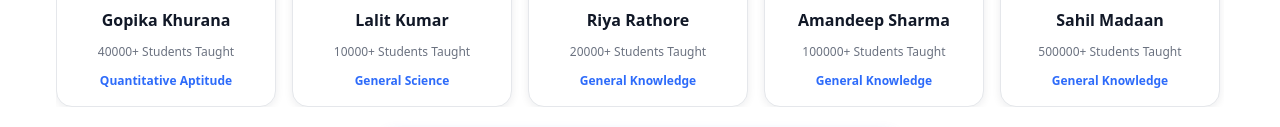
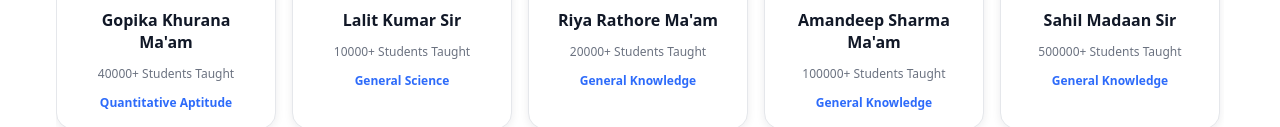
Before and after one commit to PavanShiva7730/railwayfaculty, a plain HTML site: page index.html in a window 1280 px wide. Shown: the part 269-396 px from the top of the page. Drawn offline with Linux system fonts and the light colour scheme.

Commit message:
Update index.html

```diff
--- a/index.html
+++ b/index.html
@@ -187,7 +187,7 @@
   <div class="teacher-photo">
     <img src="//cdn.testbook.com/resources/productionimages/Gopika-Super_All_1669814351.png">
   </div>
-  <h3 class="teacher-name">Gopika Khurana</h3>
+  <h3 class="teacher-name">Gopika Khurana Ma'am</h3>
   <p class="teacher-stats">40000+ Students Taught</p>
   <span class="teacher-subject">Quantitative Aptitude</span>
 </div>
@@ -197,7 +197,7 @@
   <div class="teacher-photo">
     <img src="//cdn.testbook.com/resources/productionimages/Lalit%20Rajput%20%281%29_All_1705661744.png">
   </div>
-  <h3 class="teacher-name">Lalit Kumar</h3>
+  <h3 class="teacher-name">Lalit Kumar Sir</h3>
   <p class="teacher-stats">10000+ Students Taught</p>
   <span class="teacher-subject">General Science</span>
 </div>
@@ -207,7 +207,7 @@
   <div class="teacher-photo">
     <img src="//cdn.testbook.com/resources/productionimages/riya_mam_new-removebg-preview_All_1736517103-removebg-preview_All_1747654781.png">
   </div>
-  <h3 class="teacher-name">Riya Rathore</h3>
+  <h3 class="teacher-name">Riya Rathore Ma'am</h3>
   <p class="teacher-stats">20000+ Students Taught</p>
   <span class="teacher-subject">General Knowledge</span>
 </div>
@@ -217,7 +217,7 @@
   <div class="teacher-photo">
     <img src="//cdn.testbook.com/resources/productionimages/image%20%2873%291_All_1691754075.png">
   </div>
-  <h3 class="teacher-name">Amandeep Sharma</h3>
+  <h3 class="teacher-name">Amandeep Sharma Ma'am</h3>
   <p class="teacher-stats">100000+ Students Taught</p>
   <span class="teacher-subject">General Knowledge</span>
 </div>
@@ -227,7 +227,7 @@
   <div class="teacher-photo">
     <img src="//cdn.testbook.com/resources/productionimages/DSC08180__1_-removebg-preview_All_1758110621.png">
   </div>
-  <h3 class="teacher-name">Sahil Madaan</h3>
+  <h3 class="teacher-name">Sahil Madaan Sir</h3>
   <p class="teacher-stats">500000+ Students Taught</p>
   <span class="teacher-subject">General Knowledge</span>
 </div>
@@ -237,7 +237,7 @@
   <div class="teacher-photo">
     <img src="//cdn.testbook.com/resources/productionimages/Sunil%20Bishnoi_All_1680175538.png">
   </div>
-  <h3 class="teacher-name">Sunil Bishnoi</h3>
+  <h3 class="teacher-name">Sunil Bishnoi Sir</h3>
   <p class="teacher-stats">10000+ Students Taught</p>
   <span class="teacher-subject">Computer Awareness</span>
 </div>
@@ -247,7 +247,7 @@
   <div class="teacher-photo">
     <img src="//cdn.testbook.com/resources/productionimages/DSC00002__3_-removebg-preview%20%281%29_All_1720704753.png">
   </div>
-  <h3 class="teacher-name">Chandan Singh</h3>
+  <h3 class="teacher-name">Chandan Singh Sir</h3>
   <p class="teacher-stats">50000+ Students Taught</p>
   <span class="teacher-subject">Logical Reasoning</span>
 </div>
@@ -257,7 +257,7 @@
   <div class="teacher-photo">
     <img src="https://cdn.testbook.com/resources/productionimages/Garima1_All_1679656994.png">
   </div>
-  <h3 class="teacher-name">Garima Gautam</h3>
+  <h3 class="teacher-name">Garima Gautam Ma'am</h3>
   <p class="teacher-stats">10000+ Students Taught</p>
   <span class="teacher-subject">General Knowledge</span>
 </div>
```
